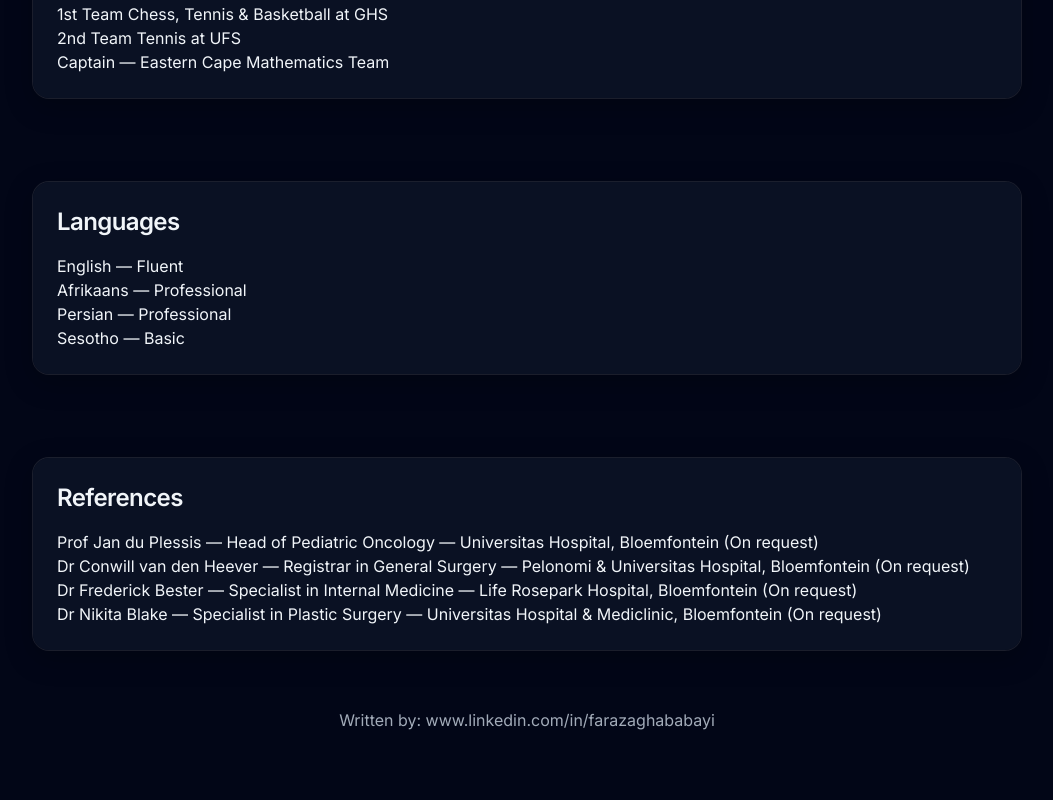
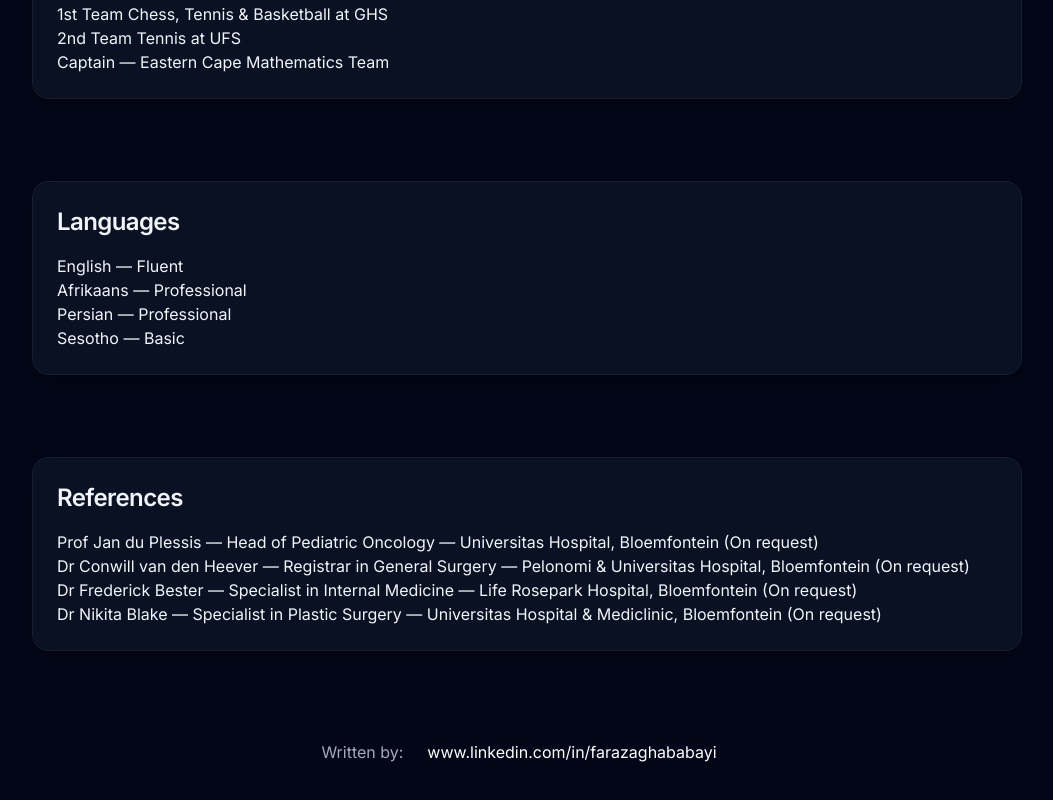
Before and after one commit to faCoding97/Medical-OR-Dashboard-SPA-React-Tailwind-, a React (Vite) app: page / in a window 1280 px wide. Shown: the part 2140-2940 px from the top of the page, without its empty margins (113-1166 px from the left). Built offline with nearby package versions, Linux system fonts and the light colour scheme.

Commit message:
fix Written by

```diff
--- a/src/App.jsx
+++ b/src/App.jsx
@@ -90,18 +90,19 @@ export default function App() {
             <QRCodeDisplay />
           </div>
         </Section> */}
-
-        {/* لینک LinkedIn */}
-        <div className="flex justify-center items-center">
-          <p className="text-slate-300/80">
-            Written by:{" "}
+        <div className="relative z-10 mx-auto max-w-5xl px-4 py-6">
+          <div className="flex items-center justify-center flex-wrap gap-2 text-center">
+            <span className="text-slate-300/80 whitespace-nowrap">
+              Written by:
+            </span>
             <a
+              className="inline-flex items-center justify-center px-4 py-2 bg-gradient-to-r   text-white font-medium rounded-lg transition-all duration-300 transform hover:scale-105 shadow-lg hover:shadow-xl whitespace-nowrap text-sm sm:text-base"
               href="https://www.linkedin.com/in/farazaghababayi"
               target="_blank"
               rel="noopener noreferrer">
               www.linkedin.com/in/farazaghababayi
             </a>
-          </p>
+          </div>
         </div>
       </main>
     </div>
```
